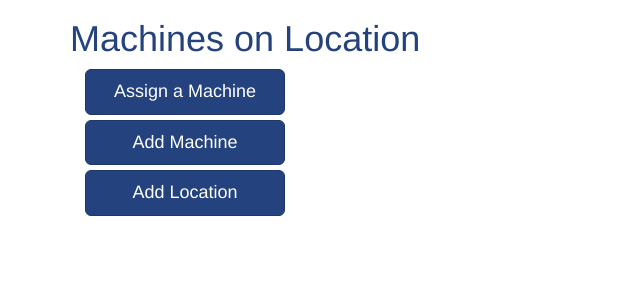
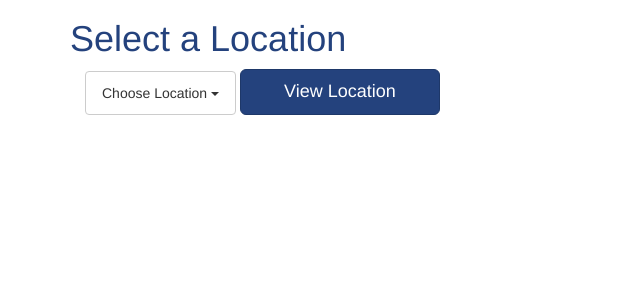
Before and after one commit to lotw/pfp, a Django app: page /machines/ in a window 1280 px wide. Shown: the part 51-351 px from the top of the page, without its empty margins (0-640 px from the left). Run offline with Django 3.2, Linux system fonts and the light colour scheme; data comes from the database, SQL or seed files in the repository; style sheets or scripts are compiled from the project's sources; parts of the project's set-up code (start-up, migrations or seed data) failed here and were passed over; some libraries are stand-ins or nearby versions.

Commit message:
locations changed

```diff
--- a/pfp/settings.py
+++ b/pfp/settings.py
@@ -53,7 +53,7 @@ MIDDLEWARE_CLASSES = (
 )
 
 TEMPLATE_DIRS = (
-    '/media/lotw/LTW/webwork/pfpsite/pfp/templates',
+    os.path.join(BASE_DIR,'templates'),
 )
 
 TEMPLATE_CONTEXT_PROCESSORS = (
@@ -94,12 +94,12 @@ USE_TZ = True
 # https://docs.djangoproject.com/en/1.6/howto/static-files/
 
 STATIC_URL = '/static/'
-STATIC_ROOT = '/media/lotw/LTW/webwork/pfpsite/pfp'
+STATIC_ROOT = BASE_DIR
 STATICFILES_DIRS = (
     # Put strings here, like "/home/html/static" or "C:/www/django/static".
     # Always use forward slashes, even on Windows.
     # Don't forget to use absolute paths, not relative paths.
-    '/media/lotw/LTW/webwork/pfpsite/pfp/static',
+    os.path.join(BASE_DIR,'static'),
 )
 
 STATICFILES_FINDERS = (
--- a/static/js/pfp.js
+++ b/static/js/pfp.js
@@ -16,12 +16,12 @@ $('#addLocBtn').click( function() {
     $('#addLocation').modal('show');
 });
 
-$('#locDD li a').click( function() {
+$('#viewLocDD li a').click( function() {
     var location = $(this).html();
     var locID = $(this).attr('data-locID');
 
-    $('#locDD .selected').attr('data-locID', locID);
-    $('#locDD .selected').html( location );
+    $('#viewLocDD .selected').attr('data-locID', locID);
+    $('#viewLocDD .selected').html( location );
 });
 
 // click function to add a machine
--- a/static/less/pfp.less
+++ b/static/less/pfp.less
@@ -62,6 +62,7 @@ body{
   margin-bottom: 50px;
   color: @brand-primary;
 }
+
 .btn-secondary{
   background-color: @brand-secondary;
   color: white;
@@ -70,6 +71,7 @@ body{
     color: white;
   }
 }
+
 .containerPFP{
   margin-top: 50px;
 }
@@ -167,6 +169,7 @@ body{
     }
   }
 }
+
 p{
   color: @brand-primary;
 }
@@ -183,6 +186,13 @@ p{
     margin-top: 0px;
     width: 80%;
     margin-left: 0px;
+  }
+}
+
+#viewLocDD{
+  .dropdown-toggle{
+    padding: 11px 16px;
+    margin-top: -3px;
   }
 }
 
--- a/templates/machines.html
+++ b/templates/machines.html
@@ -5,9 +5,25 @@
 {% block content %}
     <div id ="repairs"class="container containerPFP">
       <div class="title">
-        <h1>Machines on Location</h1>
+        <h1>Select a Location</h1>
       </div>
       <div class="col-md-12">
+        <div class="btn-group" id="viewLocDD">
+          <button type="button" class="btn btn-default dropdown-toggle" data-toggle="dropdown">
+            <span class="selected">Choose Location</span>&nbsp;<span class="caret"></span>
+          </button>
+          <ul class="dropdown-menu" role="menu">
+            {% for location in locations %}
+              <li><a href="#" data-locID="{{ location.id }}"> {{ location.name }}</a></li>
+            {% endfor %}
+          </ul>
+        </div>
+        <button class="btn btn-primary btn-lg">View Location</button>
+      </div>
+      <div class="title invisible">
+        <h1>Testing</h1>
+      </div>
+      <div class="col-md-12 invisible">
         <button id="assignBtn" class="btn btn-primary btn-lg" type="button" data-toggle="modal" data-target="#moveMachine">Assign a Machine</button><br>
         <button id="addMachBtn" class="btn btn-primary btn-lg" type="button" data-toggle="modal" data-target="#addMachine">Add Machine</button><br>
         <button id="addLocBtn" class="btn btn-primary btn-lg" type="button" data-toggle="modal" data-target="#addLocation">Add Location</button><br>
```
Also changed, not shown: 14 other files.
